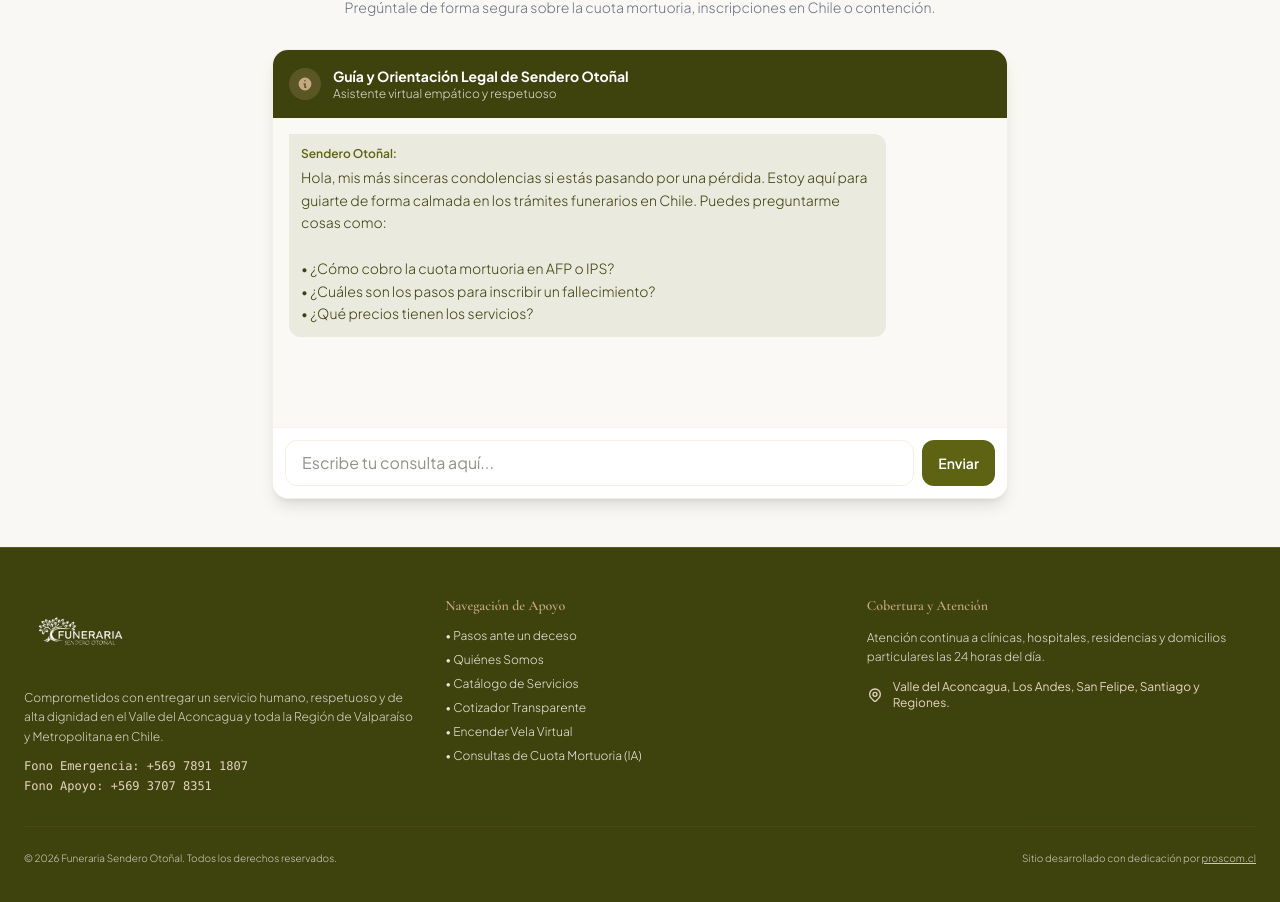
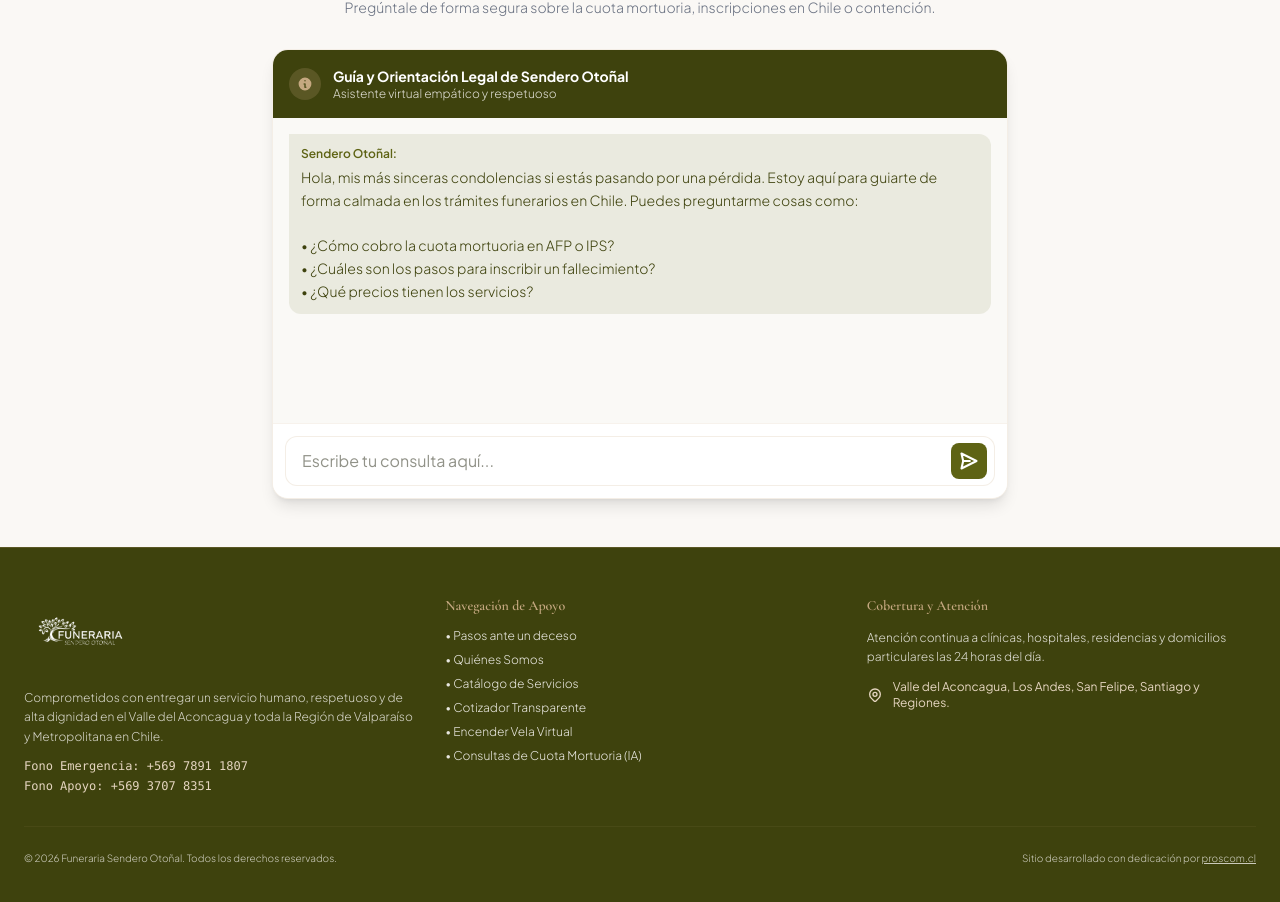
Before and after one commit to proscomsoluciones/web-funeraria-sendero-otonal, a Next.js app: page / in a window 1280 px wide. Shown: the part 6813-7715 px from the top of the page. Built offline with nearby package versions, Linux system fonts and the light colour scheme.

Commit message:
feat: update AiAdvisor component w-full and 85%

```diff
--- a/src/components/AiAdvisor.tsx
+++ b/src/components/AiAdvisor.tsx
@@ -232,7 +232,7 @@
             {messages.map((m) => (
               <div
                 key={m.id}
-                className={`flex gap-2 max-w-[85%] text-xs md:text-sm ${
+                className={`flex gap-2 max-w-full text-xs md:text-sm ${
                   m.sender === "user" ? "self-end" : "self-start"
                 }`}
               >
@@ -282,20 +282,25 @@
           </div>
 
           {/* Formulario de Entrada */}
-          <form onSubmit={handleSend} className="p-3 border-t border-brand-gold/15 flex gap-2 bg-white">
+          <form onSubmit={handleSend} className="p-3 border-t border-brand-gold/15 bg-white">
+            <div className="relative flex items-center">
               <input
                 type="text"
                 value={input}
                 onChange={(e) => setInput(e.target.value)}
                 placeholder="Escribe tu consulta aquí..."
-              className="flex-1 px-4 py-2.5 rounded-xl border border-brand-gold/20 text-base text-brand-charcoal focus:outline-none focus:border-brand-olive"
+                className="w-full pl-4 pr-12 py-3 rounded-xl border border-brand-gold/20 text-base text-brand-charcoal focus:outline-none focus:border-brand-olive bg-white"
               />
               <button
                 type="submit"
-              className="bg-brand-olive hover:bg-brand-olivedark text-white px-4 py-2.5 rounded-xl text-sm font-semibold transition-colors cursor-pointer"
+                className="absolute right-2 bg-brand-olive hover:bg-brand-olivedark text-white p-2 rounded-lg transition-colors cursor-pointer flex items-center justify-center"
+                aria-label="Enviar"
               >
-              Enviar
+                <svg className="w-5 h-5 transform rotate-90" fill="none" stroke="currentColor" viewBox="0 0 24 24">
+                  <path strokeLinecap="round" strokeLinejoin="round" strokeWidth="2.5" d="M12 19l9 2-9-18-9 18 9-2zm0 0v-8"></path>
+                </svg>
               </button>
+            </div>
           </form>
         </div>
       </div>
--- a/src/components/Calculator.tsx
+++ b/src/components/Calculator.tsx
@@ -90,7 +90,7 @@
               <select
                 value={selectedServiceIdx}
                 onChange={(e) => setSelectedServiceIdx(Number(e.target.value))}
-                className="w-full p-3 rounded-xl border border-brand-gold/20 bg-white text-sm md:text-base text-brand-charcoal focus:outline-none focus:border-brand-olive cursor-pointer"
+                className="w-full p-3 rounded-xl border border-brand-gold/20 bg-white text-base text-brand-charcoal focus:outline-none focus:border-brand-olive cursor-pointer"
               >
                 {BASE_SERVICES.map((srv, idx) => (
                   <option key={srv.name} value={idx}>
--- a/src/components/Footer.tsx
+++ b/src/components/Footer.tsx
@@ -108,7 +108,7 @@
         href="https://wa.me/56978911807?text=Hola%20Funeraria%20Sendero%20Oto%C3%B1al,%20necesito%20asistencia%20e%20informaci%C3%B3n%20de%20inmediato."
         target="_blank"
         rel="noopener noreferrer"
-        className="fixed bottom-6 right-6 z-50 bg-[#25D366] text-white w-14 h-14 rounded-full flex items-center justify-center shadow-xl hover:bg-[#20ba5a] transition-all hover:scale-110 active:scale-95 duration-300 group"
+        className="fixed bottom-6 left-6 z-50 bg-[#25D366] text-white w-14 h-14 rounded-full flex items-center justify-center shadow-xl hover:bg-[#20ba5a] transition-all hover:scale-110 active:scale-95 duration-300 group"
         aria-label="Contactar por WhatsApp"
       >
         {/* Efecto de onda pulsante decorativa */}
```
Lines whose indentation alone changed are shown as unchanged.
